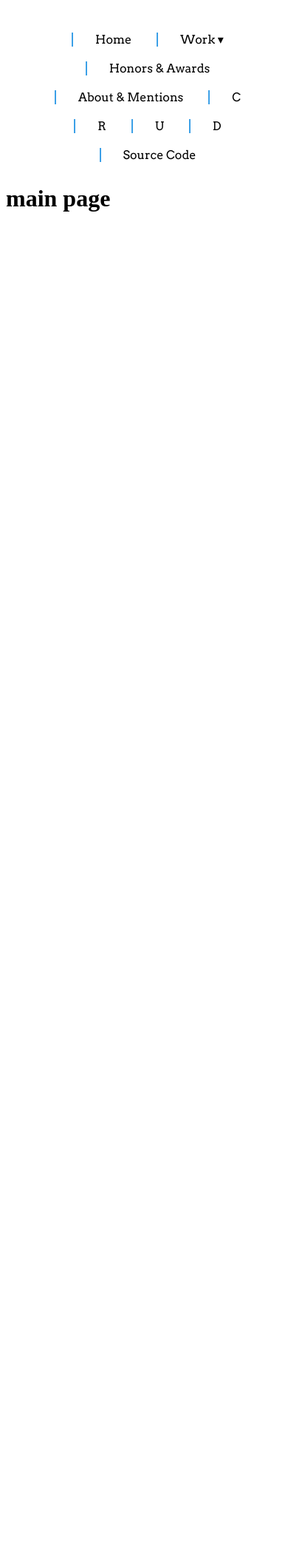
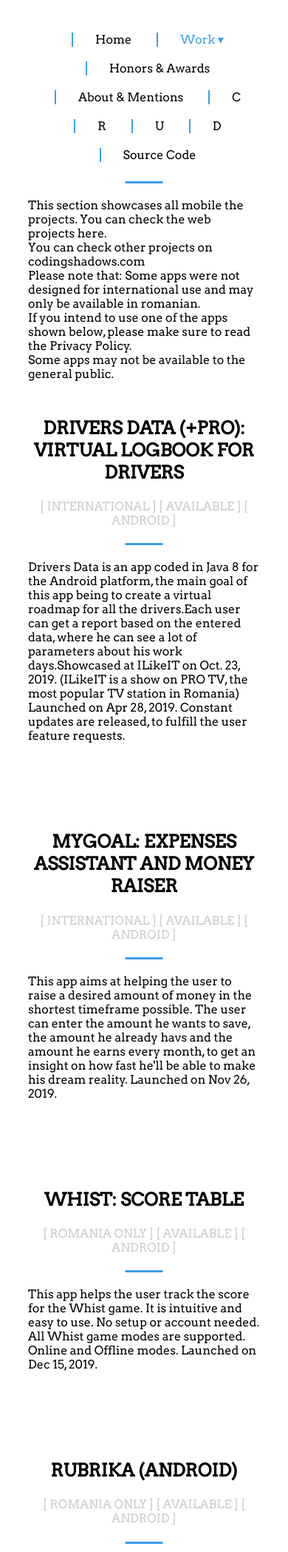
Before and after one commit to rusudinu/django_crud, a Django app: template templates/pages/mobile.html in a window 390 px wide. Shown: the top 2098 px of the page at 74% size. Before the commit the page ends 286 px from the top, so only its background shows below. Run offline with Django 3.2, Linux system fonts and the light colour scheme; the template is opened without the code that fills it, so the values that code supplies are empty.

Commit message:
created the web and mobile pages

```diff
--- a/templates/pages/mobile.html
+++ b/templates/pages/mobile.html
@@ -7,7 +7,7 @@
                 <a href="/?sid={{ session_id }}">Home</a>
             </li>
             <li>
-                <a href="/work?sid={{ session_id }}">Work &dtrif;</a>
+                <a href="/work?sid={{ session_id }}" class="active">Work &dtrif;</a>
                 <ul class="dropdown">
                     <li>
                         <a href="/mobile?sid={{ session_id }}" class="active">Mobile Development</a>
@@ -32,6 +32,54 @@
             </li>
         </ul>
     </nav>
-    <h1>main page</h1>
+    <hr/>
+    <section class="main-section">
+        <p>
+            This section showcases all mobile the projects. You can check the <a href="/web?sid={{ session_id }}" rel="noopener">web</a> projects <a href="/web?sid={{ session_id }}" rel="noopener">here</a>.
+            <br>
+            You can check other projects on <a href="https://codingshadows.com" target="_blank" rel="noopener">codingshadows.com</a>
+            <br>
+            Please note that: Some apps were not designed for international use and may only be available in romanian.
+            <br>
+            If you intend to use one of the apps shown below, please make sure to read the <a href="https://codingshadows.com/privacy-policy" target="_blank" rel="noopener">Privacy Policy</a>.
+            <br>
+            Some apps may not be available to the general public.
+        </p>
+        <br/>
+        <h1 style="text-align: center"><a href="https://play.google.com/store/apps/details?id=com.codingshadows.driversdata" target="_blank" rel="noopener">DRIVERS DATA (+PRO): VIRTUAL LOGBOOK FOR DRIVERS</a></h1>
+        <h4 style="text-align: center; color: #cccccc; font-weight: lighter;">[ INTERNATIONAL ] [ AVAILABLE ] [ ANDROID ]</h4>
+        <hr/>
+        <p style="max-width: 800px; padding-bottom: 80px">Drivers Data is an app coded in Java 8 for the Android platform, the main goal of this app being to create a virtual roadmap for all the drivers.Each user can get a report based on the entered data, where he can see a lot of parameters about his work days.Showcased at ILikeIT on Oct. 23, 2019. (ILikeIT is a show on PRO TV, the most popular TV station in Romania) Launched on Apr 28, 2019. Constant updates are released, to fulfill the user
+            feature requests.</p>
+
+
+        <br/>
+        <h1 style="text-align: center"><a href="https://play.google.com/store/apps/details?id=com.codingshadows.mygoal" target="_blank" rel="noopener">MYGOAL: EXPENSES ASSISTANT AND MONEY RAISER</a></h1>
+        <h4 style="text-align: center; color: #cccccc; font-weight: lighter;">[ INTERNATIONAL ] [ AVAILABLE ] [ ANDROID ]</h4>
+        <hr/>
+        <p style="max-width: 800px; padding-bottom: 80px">This app aims at helping the user to raise a desired amount of money in the shortest timeframe possible. The user can enter the amount he wants to save, the amount he already havs and the amount he earns every month, to get an insight on how fast he'll be able to make his dream reality. Launched on Nov 26, 2019.</p>
+
+
+        <br/>
+        <h1 style="text-align: center"><a href="https://play.google.com/store/apps/details?id=com.codingshadows.whistscoretable" target="_blank" rel="noopener">WHIST: SCORE TABLE</a></h1>
+        <h4 style="text-align: center; color: #cccccc; font-weight: lighter;">[ ROMANIA ONLY ] [ AVAILABLE ] [ ANDROID ]</h4>
+        <hr/>
+        <p style="max-width: 800px; padding-bottom: 80px">This app helps the user track the score for the Whist game. It is intuitive and easy to use. No setup or account needed. All Whist game modes are supported. Online and Offline modes. Launched on Dec 15, 2019.</p>
+
+
+        <br/>
+        <h1 style="text-align: center"><a href="https://play.google.com/store/apps/details?id=com.codingshadows.rubrika" target="_blank" rel="noopener">RUBRIKA (ANDROID)</a></h1>
+        <h4 style="text-align: center; color: #cccccc; font-weight: lighter;">[ ROMANIA ONLY ] [ AVAILABLE ] [ ANDROID ]</h4>
+        <hr/>
+        <p style="max-width: 800px; padding-bottom: 80px">This app helps the user track the score for the Whist game. It is intuitive and easy to use. No setup or account needed. All Whist game modes are supported. Online and Offline modes. Launched on Dec 15, 2019.</p>
+
+
+        <br/>
+        <h1 style="text-align: center"><a href="https://play.google.com/store/apps/details?id=com.codingshadows.guessthesong" target="_blank" rel="noopener">GHICESTE PIESA</a></h1>
+        <h4 style="text-align: center; color: #cccccc; font-weight: lighter;">[ ROMANIA ONLY ] [ AVAILABLE ] [ ANDROID ]</h4>
+        <hr/>
+        <p style="max-width: 800px; padding-bottom: 80px">This app is made for the romanian audience that listens to music. As of today, three flavors of this app exist: Ghicește Piesa, Ghicește Piesa - Piese de la AC/DC and Ghicește Piesa - Piese de la Metallica. The user gets the lyrics of a song in romanian and he has to guess the song title. Launched on March 08, 2020.</p>
+
+    </section>
 
 {% endblock %}
```
Also changed, not shown: templates/pages/web.html (+20 -2 lines).
